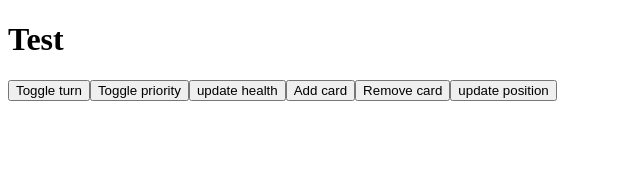
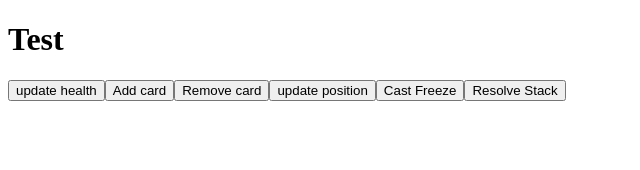
Before and after one commit to alexodorico/enchanted-spheres, a Vue app: page / in a window 1280 px wide. Shown: the top 170 px of the page, without its empty margins (0-640 px from the left). Built offline with nearby package versions, Linux system fonts and the light colour scheme.

Commit message:
Commiting before I fuck it all up

```diff
--- a/src/store.js
+++ b/src/store.js
@@ -1,6 +1,5 @@
 import Vue from "vue";
 import Vuex from "vuex";
-import { isContext } from "vm";
 
 Vue.use(Vuex);
 
@@ -73,21 +72,34 @@ export default new Vuex.Store({
     toggle(state, property) {
       state[property] = state[property] === "black" ? "white" : "black";
     },
+
     startGame(state) {
       state.gameStarted = true;
     },
+
     endGame(state) {
       state.gameEnded = true;
     },
+
     playSpell(state, payload) {
-      state.stack.unshift(payload);
+      const effect = createEffect(payload);
+      const _spell = new Spell(effect, payload);
+      state.stack.unshift(_spell);
     },
+
     logHistory(state, payload) {
       state.history.unshift(payload);
     },
+
+    freeze(state, payload) {
+      state[payload.user].canPlaySpell = false;
+    },
+
+    // player and spell name
     resolveStack(state) {
-      state.stack.forEach(spell => activate[spell]);
+      state.stack.forEach(spell => spell.activate());
     },
+
     attack(state, payload) {}
   },
   actions: {},
@@ -97,22 +109,22 @@ export default new Vuex.Store({
   }
 });
 
-function createSpellBook() {
-  const spells = (_ => {
+function Spell(effect, payload) {
+  const _spell = (payload => {
     return {
-      teleport: (payload => {
-        return {
-          activate: function() {
-            console.log("activate fired");
-            console.log(payload);
-          },
-          setPayload: function(values) {
-            payload = values;
-          }
-        };
-      })()
+      activate: function() {
+        effect(payload);
+      }
     };
-  })();
+  })(payload);
 
-  return spells;
+  return _spell;
 }
+
+function createEffect(payload) {
+  console.log(payload);
+  return function(_payload) {
+    console.log(_payload);
+    commit(payload.card, _payload);
+  };
+}
--- a/src/views/Game.vue
+++ b/src/views/Game.vue
@@ -1,12 +1,12 @@
 <template>
   <div class="home">
     <Test/>
-    <button @click="toggleTurn">Toggle turn</button>
-    <button @click="togglePriority">Toggle priority</button>
     <button @click="updateHealth">update health</button>
     <button @click="addCard">Add card</button>
     <button @click="removeCard">Remove card</button>
     <button @click="updatePosition">update position</button>
+    <button @click="castFreeze">Cast Freeze</button>
+    <button @click="resolveStack">Resolve Stack</button>
   </div>
 </template>
 
@@ -39,7 +39,13 @@ export default {
       });
     },
     updatePosition: function() {
-      this.$store.commit("white/updatePosition", [2, 2]);
+      this.$store.commit("playSpell", { user: "black", card: "freeze" });
+    },
+    castFreeze: function() {
+      this.$store.commit("playSpell", { user: "black", card: "freeze" });
+    },
+    resolveStack: function() {
+      this.$store.commit("resolveStack");
     }
   }
 };
```
